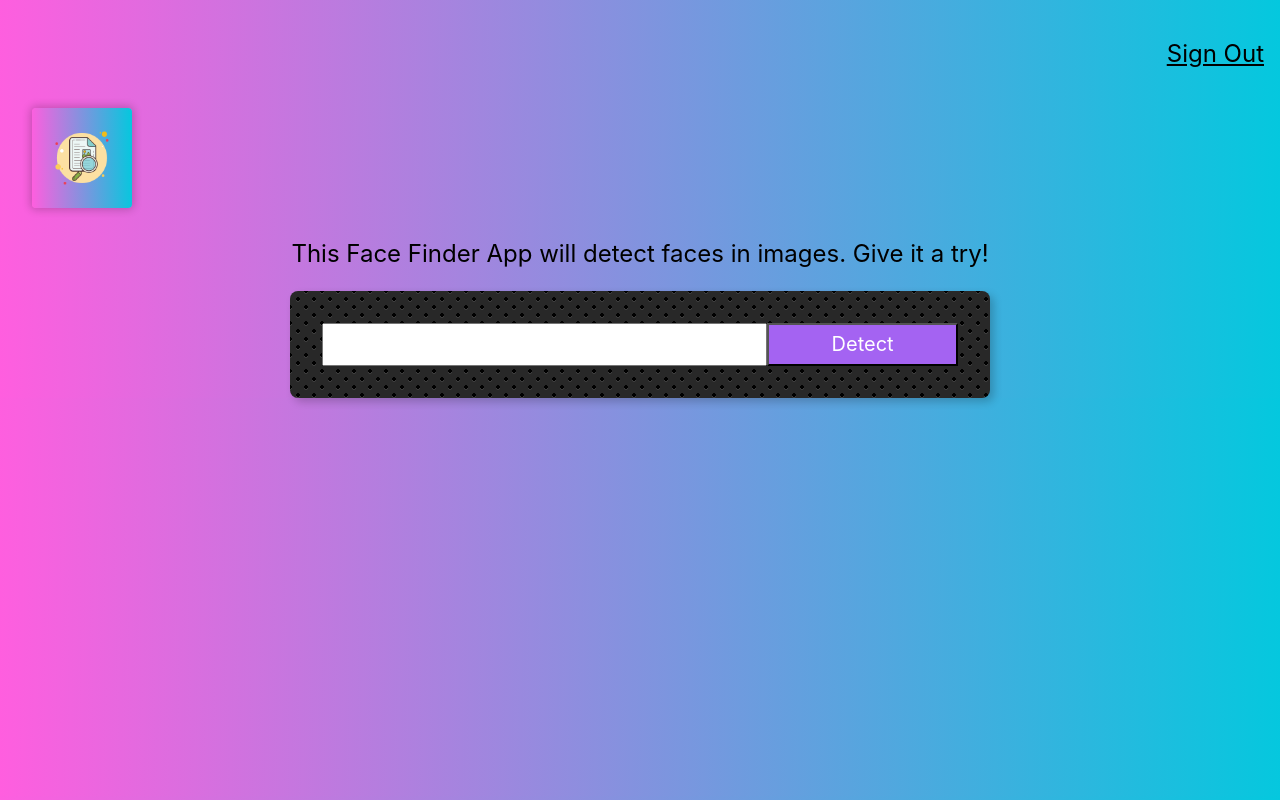
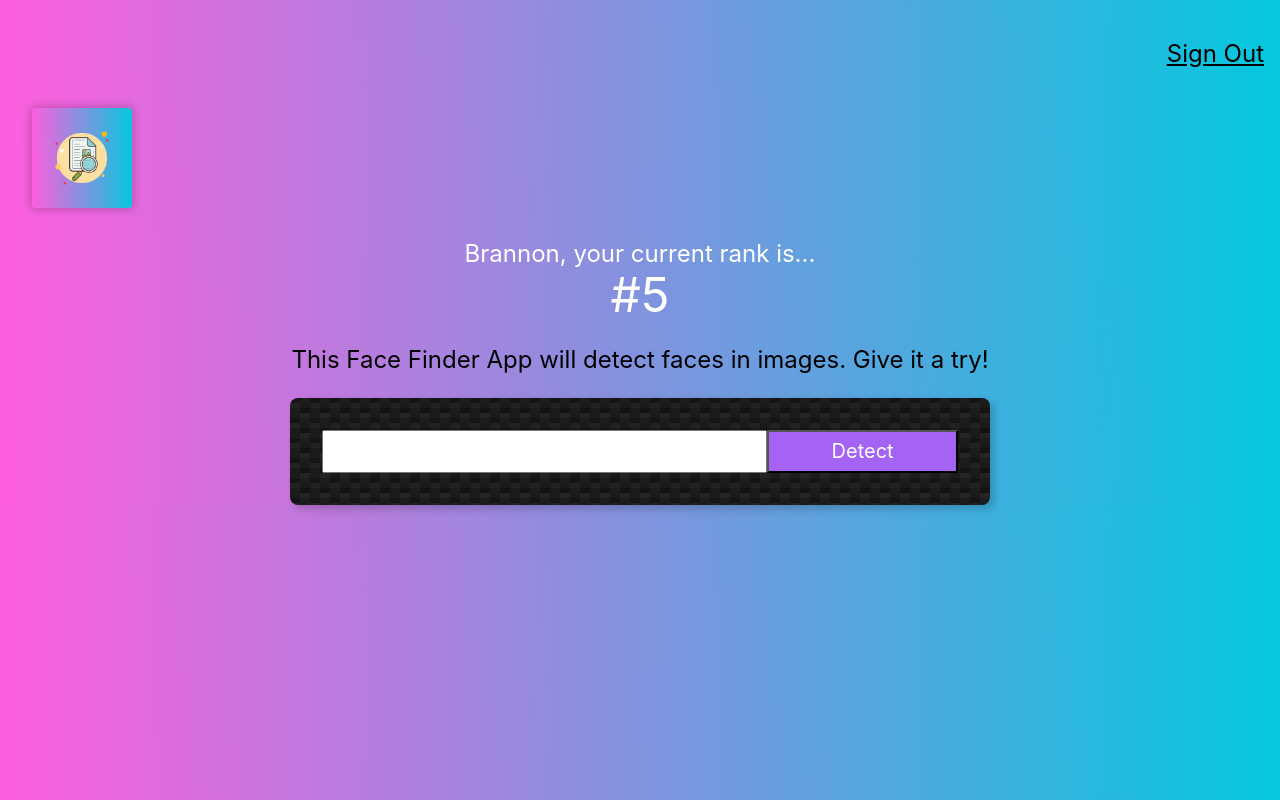
Before and after one commit to softdeveloper23/facefinder, a React (Create React App) app: page / in a window 1280 px wide. Built offline with nearby package versions, Linux system fonts and the light colour scheme.

Commit message:
Added a Rank folder/Rank.js file in the components folder and added ranking text in the Rank.js file.

```diff
--- a/src/App.js
+++ b/src/App.js
@@ -2,6 +2,7 @@ import React, { Component } from 'react';
 import Navigation from './components/Navigation/Navigation';
 import Logo from './components/Logo/Logo';
 import ImageLinkForm from './components/ImageLinkForm/ImageLinkForm';
+import Rank from './components/Rank/Rank';
 import './App.css';
 
 class App extends Component {
@@ -10,6 +11,7 @@ class App extends Component {
       <div className="App">
         <Navigation />
         <Logo />
+        <Rank />
         <ImageLinkForm />
         {/*<FaceRecognition /> */}
       </div>
--- a/src/components/ImageLinkForm/ImageLinkForm.css
+++ b/src/components/ImageLinkForm/ImageLinkForm.css
@@ -1,10 +1,12 @@
 .form {
     width: 700px;
     background:
-        radial-gradient(black 15%, transparent 16%) 0 0,
-        radial-gradient(black 15%, transparent 16%) 8px 8px,
-        radial-gradient(rgba(255, 255, 255, .1) 15%, transparent 20%) 0 1px,
-        radial-gradient(rgba(255, 255, 255, .1) 15%, transparent 20%) 8px 9px;
-    background-color: #282828;
-    background-size: 16px 16px;
+        linear-gradient(27deg, #151515 5px, transparent 5px) 0 5px,
+        linear-gradient(207deg, #151515 5px, transparent 5px) 10px 0px,
+        linear-gradient(27deg, #222 5px, transparent 5px) 0px 10px,
+        linear-gradient(207deg, #222 5px, transparent 5px) 10px 5px,
+        linear-gradient(90deg, #1b1b1b 10px, transparent 10px),
+        linear-gradient(#1d1d1d 25%, #1a1a1a 25%, #1a1a1a 50%, transparent 50%, transparent 75%, #242424 75%, #242424);
+    background-color: #131313;
+    background-size: 20px 20px;
 }
--- /dev/null
+++ b/src/components/Rank/Rank.js
@@ -0,0 +1,19 @@
+import React from "react";
+
+
+
+
+const Rank = () => {
+    return (
+        <div>
+            <div className="white f3">
+                {"Brannon, your current rank is..."}
+            </div>
+            <div className="white f1">
+                {"#5"}
+            </div>
+        </div>
+    );
+}
+
+export default Rank;
```
